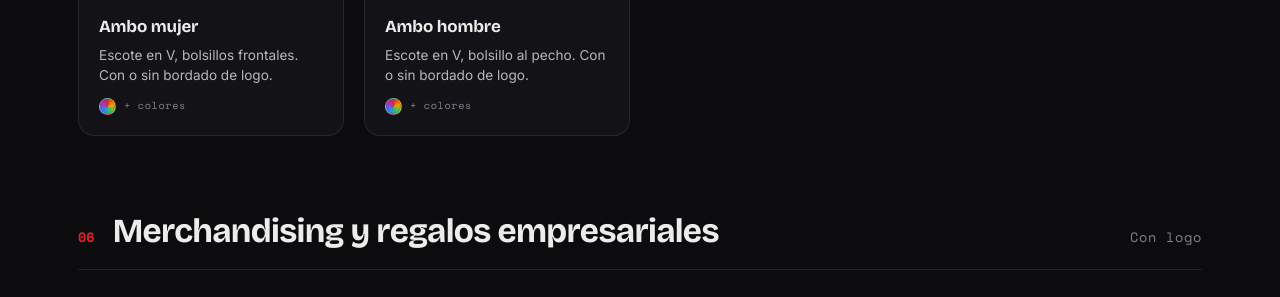
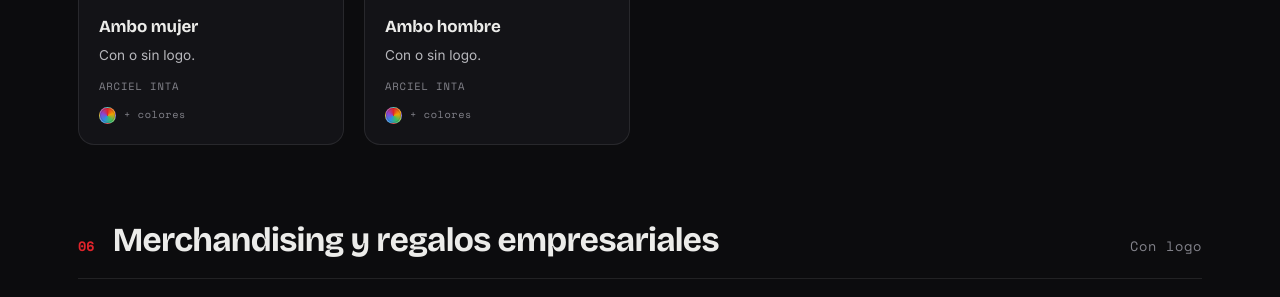
Before and after one commit to santaluciamateo/UE-landing, a plain HTML site: page catalogo-ue/index.html in a window 1280 px wide. Shown: the part 5190-5487 px from the top of the page. Drawn offline with nearby package versions, Linux system fonts and the light colour scheme.

Commit message:
Simplificar texto de las tarjetas de ambos médicos
- Descripción corta: "Con o sin logo."
- Agregar tela: Arciel INTA

Co-Authored-By: Claude Opus 5.5 <noreply@anthropic.com>

```diff
--- a/catalogo-ue/index.html
+++ b/catalogo-ue/index.html
@@ -383,8 +383,8 @@ footer{background:#08080A;border-top:1px solid var(--line);padding:74px 0 40px}
     <div class="group" id="g-ambos">
       <div class="group-head reveal"><span class="gi">05</span><h3>Ambos médicos</h3><span class="gsub">Salud · Hombre · Mujer</span></div>
       <div class="grid">
-        <div class="card reveal"><div class="ph"><img src="img/ambo_mujer.jpg" alt="Ambo médico mujer" loading="lazy"></div><div class="body"><h5>Ambo mujer</h5><div class="desc">Escote en V, bolsillos frontales. Con o sin bordado de logo.</div><div class="chips"><span class="dot multi"></span><span class="more">+ colores</span></div></div></div>
-        <div class="card reveal"><div class="ph"><img src="img/ambo_hombre.jpg" alt="Ambo médico hombre" loading="lazy"></div><div class="body"><h5>Ambo hombre</h5><div class="desc">Escote en V, bolsillo al pecho. Con o sin bordado de logo.</div><div class="chips"><span class="dot multi"></span><span class="more">+ colores</span></div></div></div>
+        <div class="card reveal"><div class="ph"><img src="img/ambo_mujer.jpg" alt="Ambo médico mujer" loading="lazy"></div><div class="body"><h5>Ambo mujer</h5><div class="desc">Con o sin logo.</div><div class="tela">Arciel INTA</div><div class="chips"><span class="dot multi"></span><span class="more">+ colores</span></div></div></div>
+        <div class="card reveal"><div class="ph"><img src="img/ambo_hombre.jpg" alt="Ambo médico hombre" loading="lazy"></div><div class="body"><h5>Ambo hombre</h5><div class="desc">Con o sin logo.</div><div class="tela">Arciel INTA</div><div class="chips"><span class="dot multi"></span><span class="more">+ colores</span></div></div></div>
       </div>
     </div>
 
```
